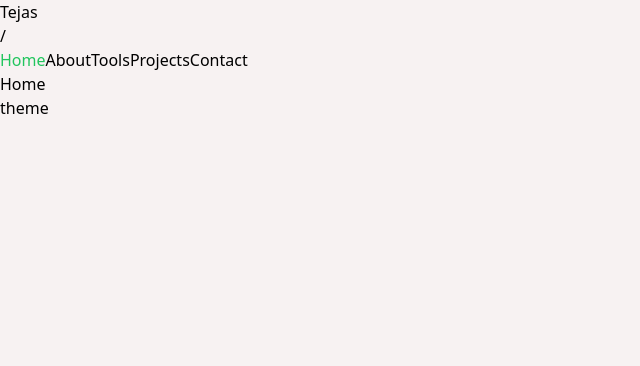
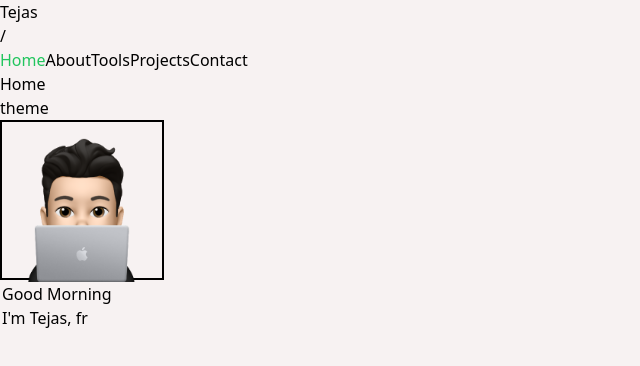
Before and after one commit to tejasnasa/portfolio-v2, a React (Vite) app: page / in a window 1280 px wide. Shown: the top 366 px of the page, without its empty margins (0-640 px from the left). Built offline with nearby package versions, Linux system fonts and the light colour scheme.

Commit message:
Create bio component

```diff
--- a/src/App.tsx
+++ b/src/App.tsx
@@ -1,5 +1,5 @@
 import { useEffect, useState } from "react";
-import { BrowserRouter, Route, Routes, useLocation } from "react-router-dom";
+import { BrowserRouter, Route, Routes } from "react-router-dom";
 import Home from "./pages/Home";
 import Loading from "./components/Loading";
 import Projects from "./pages/Projects";
--- a/src/components/Navbar.tsx
+++ b/src/components/Navbar.tsx
@@ -1,8 +1,4 @@
 import { Link, useLocation } from "react-router-dom";
-
-interface NavbarProps {
-  location: string;
-}
 
 const Navbar = () => {
   const loc = useLocation().pathname;
--- /dev/null
+++ b/src/components/home/Bio.tsx
@@ -0,0 +1,41 @@
+import { useState } from "react";
+import img1 from "../../assets/img/bio1.png";
+import img2 from "../../assets/img/bio2.png";
+
+const Bio = () => {
+  const [image, setImage] = useState(img1);
+
+  const handleMouseEnter = () => {
+    setImage(img2);
+  };
+
+  const handleMouseLeave = () => {
+    setImage(img1);
+  };
+
+  const greetingMessage = () => {
+    const hour = new Date().getHours();
+
+    if (hour > 4 && hour < 12) {
+      return "Good Morning";
+    } else if (hour < 18) {
+      return "Good Afternoon";
+    } else {
+      return "Good Evening";
+    }
+  };
+
+  return (
+    <section
+      className="h-40 w-fit border-black border-2"
+      onMouseEnter={handleMouseEnter}
+      onMouseLeave={handleMouseLeave}
+    >
+      <img src={image} className="h-40" />
+      <div>{greetingMessage()}</div>
+      <div>I'm Tejas, fr</div>
+    </section>
+  );
+};
+
+export default Bio;
--- a/src/pages/Home.tsx
+++ b/src/pages/Home.tsx
@@ -1,3 +1,5 @@
+import Bio from "../components/home/Bio";
+
 interface HomeProps {
   onChangeTheme: () => void;
 }
@@ -7,6 +9,7 @@ const Home = ({ onChangeTheme }: HomeProps) => {
     <section className="dark:bg-black bg-[#F7F2F2] h-lvh dark:text-white">
       <h1>Home</h1>
       <button onClick={onChangeTheme}>theme</button>
+      <Bio />
     </section>
   );
 };
```
Also changed, not shown: src/assets/img/bio1.png (added), src/assets/img/bio2.png (added).
